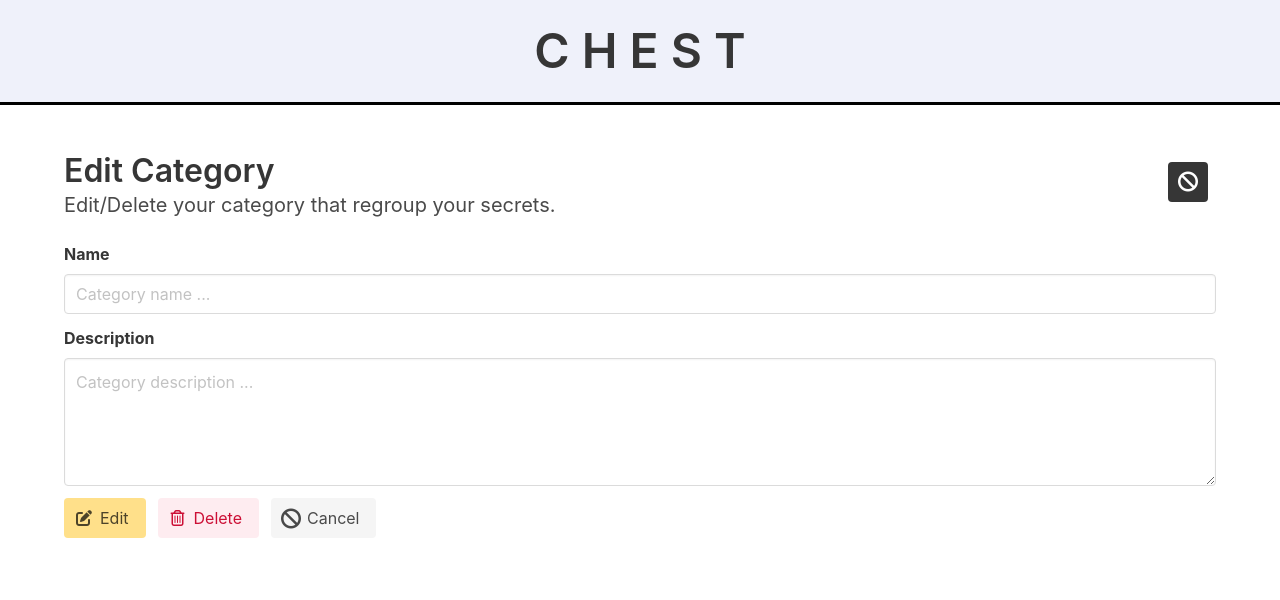
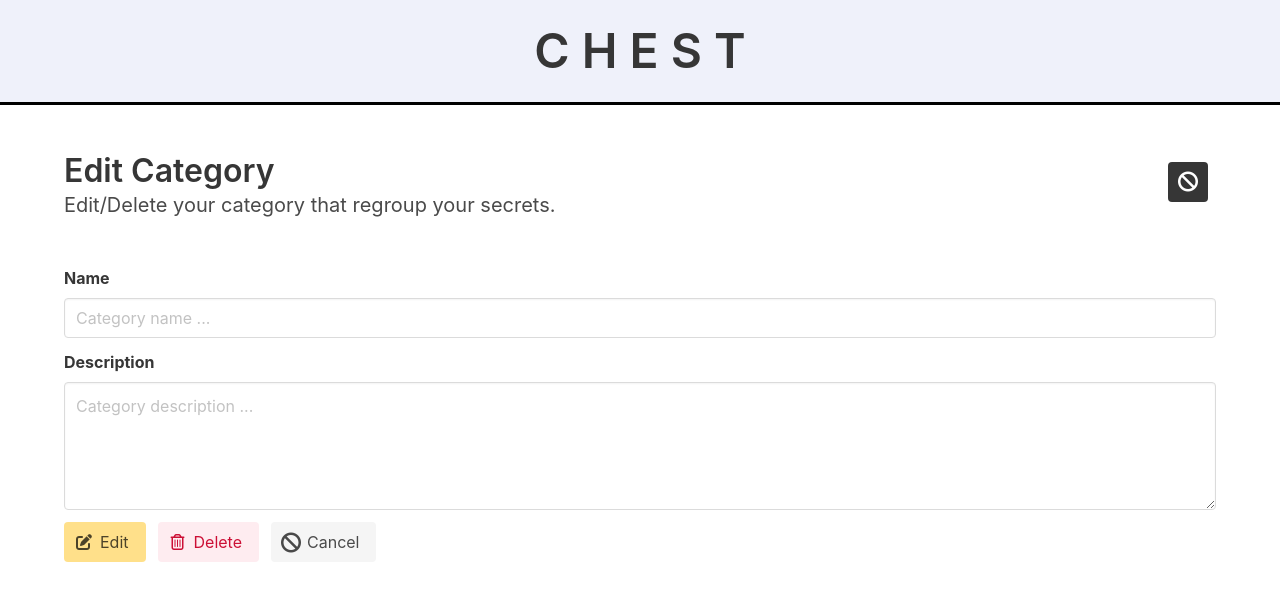
Before and after one commit to you97ssef/Vault, a Vue app: page /categories/1/edit in a window 1280 px wide. Shown: the top 600 px of the page. Built offline with nearby package versions, Linux system fonts and the light colour scheme; what crypto-ts would draw is missing.

Commit message:
done new category functionality

```diff
--- a/src/models/Category.ts
+++ b/src/models/Category.ts
@@ -3,6 +3,6 @@ import type { Secret } from "./secret";
 export interface Category {
     id: number | null;
     name: string;
-    description: string | null;
+    description: string;
     secrets: Secret[] | null;
 }
--- a/src/views/category/CategoryEdition.vue
+++ b/src/views/category/CategoryEdition.vue
@@ -13,16 +13,17 @@
                 </router-link>
             </div>
         </div>
+        <form class="top-space" @submit.prevent="submit()">
             <div class="field">
                 <label class="label">Name</label>
                 <div class="control">
-                <input class="input" type="text" placeholder="Category name ...">
+                    <input class="input" type="text" placeholder="Category name ..." v-model="category.name" required>
                 </div>
             </div>
             <div class="field">
                 <label class="label">Description</label>
                 <div class="control">
-                <textarea class="textarea" placeholder="Category description ..."></textarea>
+                    <textarea class="textarea" placeholder="Category description ..." v-model="category.description"></textarea>
                 </div>
             </div>
             <div class="field is-grouped">
@@ -41,7 +42,7 @@
                     </button>
                 </div>
                 <div class="control" v-if="setting.edition">
-                <button class="button is-danger is-light">
+                    <button class="button is-danger is-light" type="button" @click="deleteCategory()">
                         <span class="icon">
                             <i class="fa-regular fa-trash-can"></i>
                         </span>
@@ -57,6 +58,7 @@
                     </router-link>
                 </div>
             </div>
+        </form>
     </div>
 </template>
 
@@ -73,13 +75,15 @@ export default {
         } else {
             this.setting.title = 'Edit';
             this.setting.subtitle = 'Edit/Delete your category that regroup your secrets.'
+
+            // TODO get category by id
         }
     },
     data() {
         let category: Category = {
             id: null,
             name: '',
-            description: null,
+            description: '',
             secrets: null
         }
 
@@ -92,9 +96,25 @@ export default {
             category: category
         };
     },
+    methods: {
+        deleteCategory() {
+            // TODO delete functionality
+        },
+        submit() {
+            if (this.setting.edition) {
+                // TODO edit functionality
+            } else {
+                this.categoryService.new(this.category)
+                this.$router.push('/')
+            }
+        }
+
+    },
 }
 </script>
 
 <style>
-
+.top-space {
+    margin-top: 3em;
+}
 </style>
```
Lines whose indentation alone changed are shown as unchanged.
